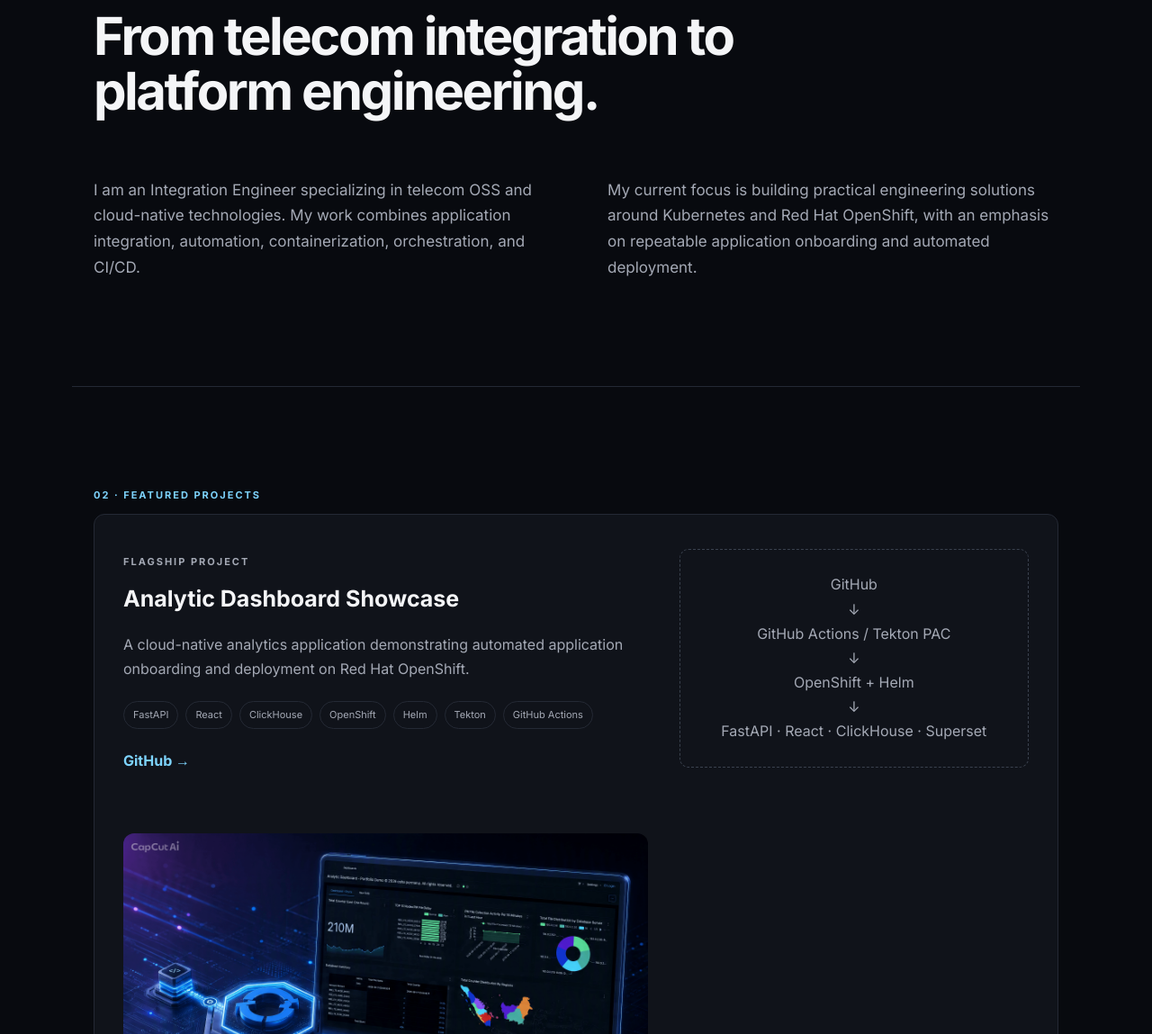
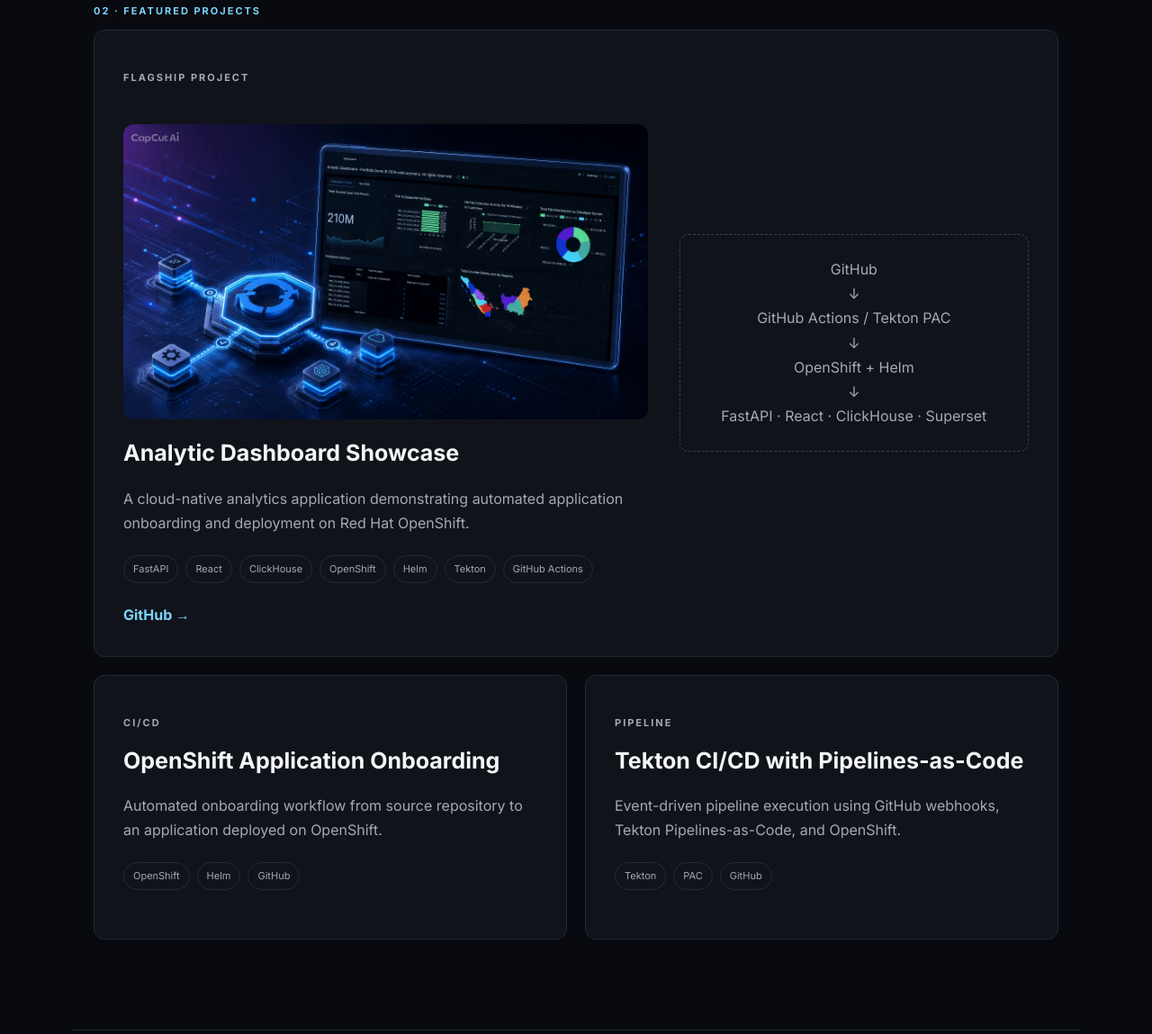
Before and after one commit to eshapermana/eshapermana.github.io, a plain HTML site: page index.html in a window 1280 px wide. Shown: the part 1651-2800 px from the top of the page at 90% size. Drawn offline with Linux system fonts and the light colour scheme.

Commit message:
update image dashboard

```diff
--- a/index.html
+++ b/index.html
@@ -36,7 +36,6 @@
         <div><strong>Cloud-Native</strong><span>Kubernetes & OpenShift</span></div>
         <div><strong>CI/CD</strong><span>GitHub Actions & Tekton</span></div>
       </div>
-      <img class="hero-cover" src="assets/automation_pipeline_technology_1MB.png" alt="Automation pipeline and cloud-native technology stack illustration">
     </section>
 
     <section id="about" class="section">
@@ -61,6 +60,7 @@
       <div class="project featured">
         <div>
           <p class="tag">FLAGSHIP PROJECT</p>
+          <img class="hero-cover" src="assets/automation_pipeline_technology_1MB.png" alt="Automation pipeline and cloud-native technology stack illustration">
           <h3>Analytic Dashboard Showcase</h3>
           <p>
             A cloud-native analytics application demonstrating automated
@@ -80,7 +80,6 @@
           <div>↓</div><div>OpenShift + Helm</div>
           <div>↓</div><div>FastAPI · React · ClickHouse · Superset</div>
         </div>
-      <img class="hero-cover" src="assets/automation_pipeline_technology_1MB.png" alt="Automation pipeline and cloud-native technology stack illustration">
       </div>
 
       <div class="project-grid">
```
